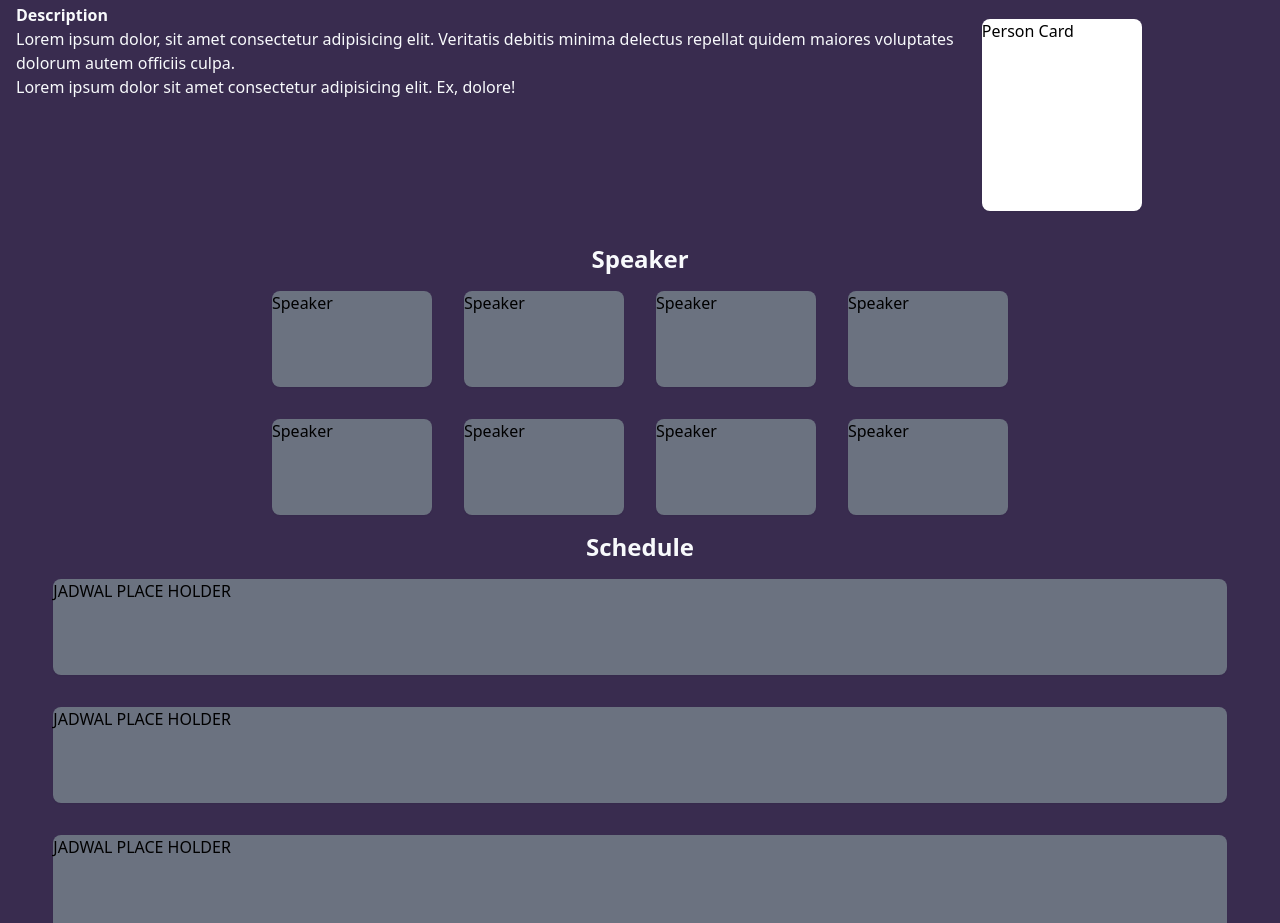
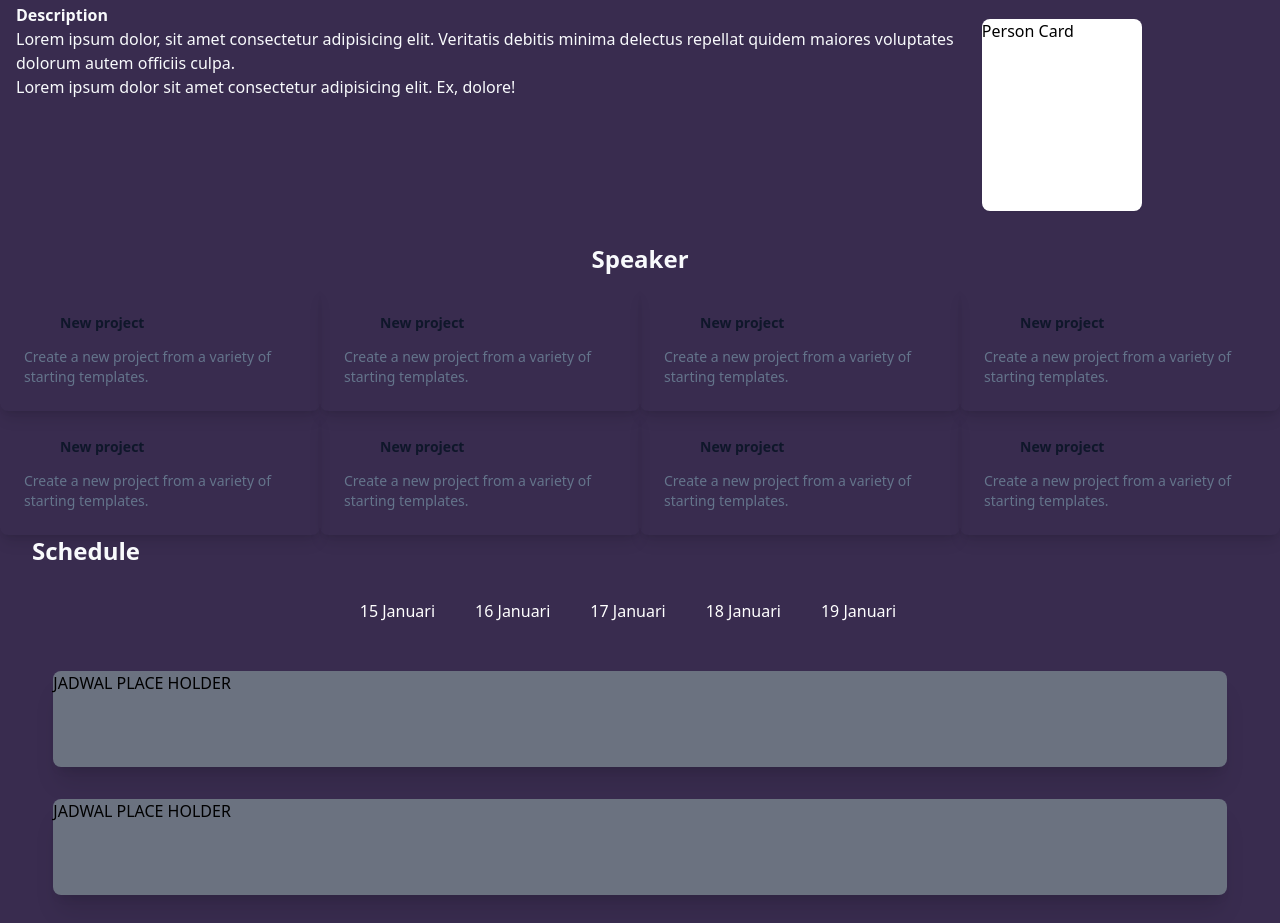
Before and after one commit to Darren-34810/mockup-cr, a website: page src/eventlandingpage.html in a window 1280 px wide. Shown: the part 377-1300 px from the top of the page. Drawn offline with nearby package versions, Linux system fonts and the light colour scheme.

Commit message:
Push For Synconise with Gape

```diff
--- a/src/eventlandingpage.html
+++ b/src/eventlandingpage.html
@@ -33,7 +33,7 @@
         *{
             border : 1px solid red;
          }
-    </style>   -->
+    </style>    -->
 
 </head>
 <body>
@@ -55,14 +55,14 @@
     <section class="flex flex-row bg-jandamuda">
 
        <div class="flex-auto ml-auto mt-0 w-96 h-80">
-        <div class="mx-4 my-5 h-56 shadow-sm bg-gray-500 rounded-lg">
+        <div class="mx-4 my-5 h-56 shadow-xl bg-gray-500 rounded-lg">
           SCHEDULE PLACING
         </div>
        </div>
 
        <div class=" flex-auto ml-auto mt-0 w-96 h-80">
-          <div class="mx-4 my-4 h-60 shadow-sm bg-white rounded-lg">
-            Asset
+          <div class="mx-4 my-4 h-60 shadow-xl bg-white rounded-lg">
+            <p class="mx-auto my-auto justify-center">image</p>
           </div>
         </div>
     </section>
@@ -82,50 +82,129 @@
     </section>
 
     <!-- bagian speaker -->
-    <div class="mx-auto text-center px-8 bg-jandamuda">
-      <p class="text-slate-50 text-2xl font-bold">Speaker</p>
+    <div class=" mx-auto text-center px-8 bg-jandamuda">
+      <p class="text-slate-50 text-2xl h-11 font-bold ">Speaker</p>
     </div>
     <section class="flex flex-row justify-center bg-jandamuda">
-          <div class="mx-4 my-4 items-center w-40 h-24 shadow-sm bg-gray-500 rounded-lg">
+          <!-- <div class="mx-4 my-4 items-center w-40 h-24 shadow-xl bg-gray-500 rounded-lg">
             Speaker
           </div>
-          <div class="mx-4 my-4 items-center w-40 h-24 shadow-sm bg-gray-500 rounded-lg">
+          <div class="mx-4 my-4 items-center w-40 h-24 shadow-xl bg-gray-500 rounded-lg">
             Speaker
           </div>
-          <div class="mx-4 my-4 items-center w-40 h-24 shadow-sm bg-gray-500 rounded-lg ">
+          <div class="mx-4 my-4 items-center w-40 h-24 shadow-xl bg-gray-500 rounded-lg ">
             Speaker
           </div>
-          <div class="mx-4 my-4 items-center w-40 h-24 shadow-sm bg-gray-500 rounded-lg">
+          <div class="mx-4 my-4 items-center w-40 h-24 shadow-xl bg-gray-500 rounded-lg">
            Speaker
-          </div>
+          </div> -->
+          <a href="#" class="group block max-w-xs mx-auto rounded-lg p-6 bg-whitering-1 ring-slate-900/5 shadow-lg space-y-3 hover:bg-sky-500 hover:ring-sky-500">
+            <div class="flex items-center space-x-3">
+              <svg class="h-6 w-6 stroke-sky-500 group-hover:stroke-white" fill="none" viewBox="0 0 24 24"><!-- ... --></svg>
+              <h3 class="text-slate-900 group-hover:text-white text-sm font-semibold">New project</h3>
+            </div>
+            <p class="text-slate-500 group-hover:text-white text-sm">Create a new project from a variety of starting templates.</p>
+          </a>
+
+          <a href="#" class="group block max-w-xs mx-auto rounded-lg p-6 bg-whitering-1 ring-slate-900/5 shadow-lg space-y-3 hover:bg-sky-500 hover:ring-sky-500">
+            <div class="flex items-center space-x-3">
+              <svg class="h-6 w-6 stroke-sky-500 group-hover:stroke-white" fill="none" viewBox="0 0 24 24"><!-- ... --></svg>
+              <h3 class="text-slate-900 group-hover:text-white text-sm font-semibold">New project</h3>
+            </div>
+            <p class="text-slate-500 group-hover:text-white text-sm">Create a new project from a variety of starting templates.</p>
+          </a>
+
+          <a href="#" class="group block max-w-xs mx-auto rounded-lg p-6 bg-whitering-1 ring-slate-900/5 shadow-lg space-y-3 hover:bg-sky-500 hover:ring-sky-500">
+            <div class="flex items-center space-x-3">
+              <svg class="h-6 w-6 stroke-sky-500 group-hover:stroke-white" fill="none" viewBox="0 0 24 24"><!-- ... --></svg>
+              <h3 class="text-slate-900 group-hover:text-white text-sm font-semibold">New project</h3>
+            </div>
+            <p class="text-slate-500 group-hover:text-white text-sm">Create a new project from a variety of starting templates.</p>
+          </a>
+
+          <a href="#" class="group block max-w-xs mx-auto rounded-lg p-6 bg-whitering-1 ring-slate-900/5 shadow-lg space-y-3 hover:bg-sky-500 hover:ring-sky-500">
+            <div class="flex items-center space-x-3">
+              <svg class="h-6 w-6 stroke-sky-500 group-hover:stroke-white" fill="none" viewBox="0 0 24 24"><!-- ... --></svg>
+              <h3 class="text-slate-900 group-hover:text-white text-sm font-semibold">New project</h3>
+            </div>
+            <p class="text-slate-500 group-hover:text-white text-sm">Create a new project from a variety of starting templates.</p>
+          </a>
+
     </section>
     <section class="flex flex-row justify-center  bg-jandamuda">
-          <div class="mx-4 my-4 items-center w-40 h-24 shadow-sm bg-gray-500 rounded-lg">
-            Speaker
-          </div>
-          <div class="mx-4 my-4 items-center w-40 h-24 shadow-sm bg-gray-500 rounded-lg">
-            Speaker
-          </div>
-          <div class="mx-4 my-4 items-center w-40 h-24 shadow-sm bg-gray-500 rounded-lg">
-            Speaker
-          </div>
-          <div class="mx-4 my-4 items-center w-40 h-24 shadow-sm bg-gray-500 rounded-lg">
-            Speaker
-          </div>
+      <a href="#" class="group block max-w-xs mx-auto rounded-lg p-6 bg-whitering-1 ring-slate-900/5 shadow-lg space-y-3 hover:bg-sky-500 hover:ring-sky-500">
+        <div class="flex items-center space-x-3">
+          <svg class="h-6 w-6 stroke-sky-500 group-hover:stroke-white" fill="none" viewBox="0 0 24 24"><!-- ... --></svg>
+          <h3 class="text-slate-900 group-hover:text-white text-sm font-semibold">New project</h3>
+        </div>
+        <p class="text-slate-500 group-hover:text-white text-sm">Create a new project from a variety of starting templates.</p>
+      </a>
+
+      <a href="#" class="group block max-w-xs mx-auto rounded-lg p-6 bg-whitering-1 ring-slate-900/5 shadow-lg space-y-3 hover:bg-sky-500 hover:ring-sky-500">
+        <div class="flex items-center space-x-3">
+          <svg class="h-6 w-6 stroke-sky-500 group-hover:stroke-white" fill="none" viewBox="0 0 24 24"><!-- ... --></svg>
+          <h3 class="text-slate-900 group-hover:text-white text-sm font-semibold">New project</h3>
+        </div>
+        <p class="text-slate-500 group-hover:text-white text-sm">Create a new project from a variety of starting templates.</p>
+      </a>
+
+      <a href="#" class="group block max-w-xs mx-auto rounded-lg p-6 bg-whitering-1 ring-slate-900/5 shadow-lg space-y-3 hover:bg-sky-500 hover:ring-sky-500">
+        <div class="flex items-center space-x-3">
+          <svg class="h-6 w-6 stroke-sky-500 group-hover:stroke-white" fill="none" viewBox="0 0 24 24"><!-- ... --></svg>
+          <h3 class="text-slate-900 group-hover:text-white text-sm font-semibold">New project</h3>
+        </div>
+        <p class="text-slate-500 group-hover:text-white text-sm">Create a new project from a variety of starting templates.</p>
+      </a>
+
+      <a href="#" class="group block max-w-xs mx-auto rounded-lg p-6 bg-whitering-1 ring-slate-900/5 shadow-lg space-y-3 hover:bg-sky-500 hover:ring-sky-500">
+        <div class="flex items-center space-x-3">
+          <svg class="h-6 w-6 stroke-sky-500 group-hover:stroke-white" fill="none" viewBox="0 0 24 24"><!-- ... --></svg>
+          <h3 class="text-slate-900 group-hover:text-white text-sm font-semibold">New project</h3>
+        </div>
+        <p class="text-slate-500 group-hover:text-white text-sm">Create a new project from a variety of starting templates.</p>
+      </a>
+
     </section>
 
   <!-- bagian Jadwal -->
-    <div class="mx-auto text-center px-8 bg-jandamuda">
+    <div class="mx-auto justify-text-center px-8 bg-jandamuda">
       <p class="text-slate-50 text-2xl font-bold">Schedule</p>
     </div>
+
+      <div class="w-full flex-grow lg:flex lg:items-center bg-jandamuda lg:w-auto hidden py-6" ref={navContentRef}>
+        <ul class="list-reset lg:flex justify-center flex-1 items-center">
+          <li class="mr-6">
+            <InertiaLink href="" class="text-white inline-block py-2 px-2 no-underline hover:text-blue-300">15 Januari
+            </InertiaLink>
+          </li>
+          <li class="mr-6">
+            <InertiaLink href="" class="text-white inline-block py-2 px-2  no-underline hover:text-blue-300">16 Januari
+            </InertiaLink>
+          </li>
+          <li class="mr-6">
+            <InertiaLink href="" class="text-white inline-block py-2 px-2 no-underline hover:text-blue-300">17 Januari
+            </InertiaLink>
+          </li>
+          <li class="mr-6">
+            <InertiaLink href="" class="text-white inline-block py-2 px-2 no-underline hover:text-blue-300">18 Januari
+            </InertiaLink>
+          </li>
+          <li class="mr-6">
+            <InertiaLink href="" class="text-white inline-block py-2 px-2 no-underline hover:text-blue-300">19 Januari
+            </InertiaLink>
+          </li>
+        </ul>
+      </div>
+
+
     <section class="flex flex-col  bg-jandamuda">
-      <div class="mx-auto  my-4 w-11/12 h-24 shadow-sm bg-gray-500 rounded-lg">
+      <div class="mx-auto  my-4 w-11/12 h-24 shadow-xl bg-gray-500 rounded-lg">
        JADWAL PLACE HOLDER
       </div>
-      <div class="mx-auto  my-4 w-11/12 h-24 shadow-sm bg-gray-500 rounded-lg">
+      <div class="mx-auto  my-4 w-11/12 h-24 shadow-xl bg-gray-500 rounded-lg">
         JADWAL PLACE HOLDER
        </div>
-       <div class="mx-auto  my-4 w-11/12 h-24 shadow-sm bg-gray-500 rounded-lg">
+       <div class="mx-auto  my-4 w-11/12 h-24 shadow-xl bg-gray-500 rounded-lg">
         JADWAL PLACE HOLDER
        </div>
       </section>
@@ -136,18 +215,18 @@
       <div class="mx-auto text-center px-8 bg-jandamuda">
         <p class="text-slate-50 text-2xl font-bold">Booths</p>
       </div>
-      <div class="mx-auto  my-4 w-11/12 h-24 shadow-sm bg-gray-500 rounded-lg">
+      <div class="mx-auto  my-4 w-11/12 h-24 shadow-xl bg-gray-500 rounded-lg">
         Booths
       </div>
     </section>
     <section class="flex flex-row  justify-center bg-jandamuda">
-      <div class="mx-auto  my-4 w-96 h-24 shadow-sm bg-gray-500 rounded-lg">
+      <div class="mx-auto  my-4 w-96 h-24 shadow-xl bg-gray-500 rounded-lg">
         Booths
       </div>
-      <div class="mx-auto  my-4 w-36 h-24 shadow-sm bg-gray-500 rounded-lg">
+      <div class="mx-auto  my-4 w-36 h-24 shadow-xl bg-gray-500 rounded-lg">
         Booths
       </div>
-      <div class="mx-auto  my-4 w-44 h-24 shadow-sm bg-gray-500 rounded-lg">
+      <div class="mx-auto  my-4 w-44 h-24 shadow-xl bg-gray-500 rounded-lg">
         Booths
       </div>
     </section>
```
